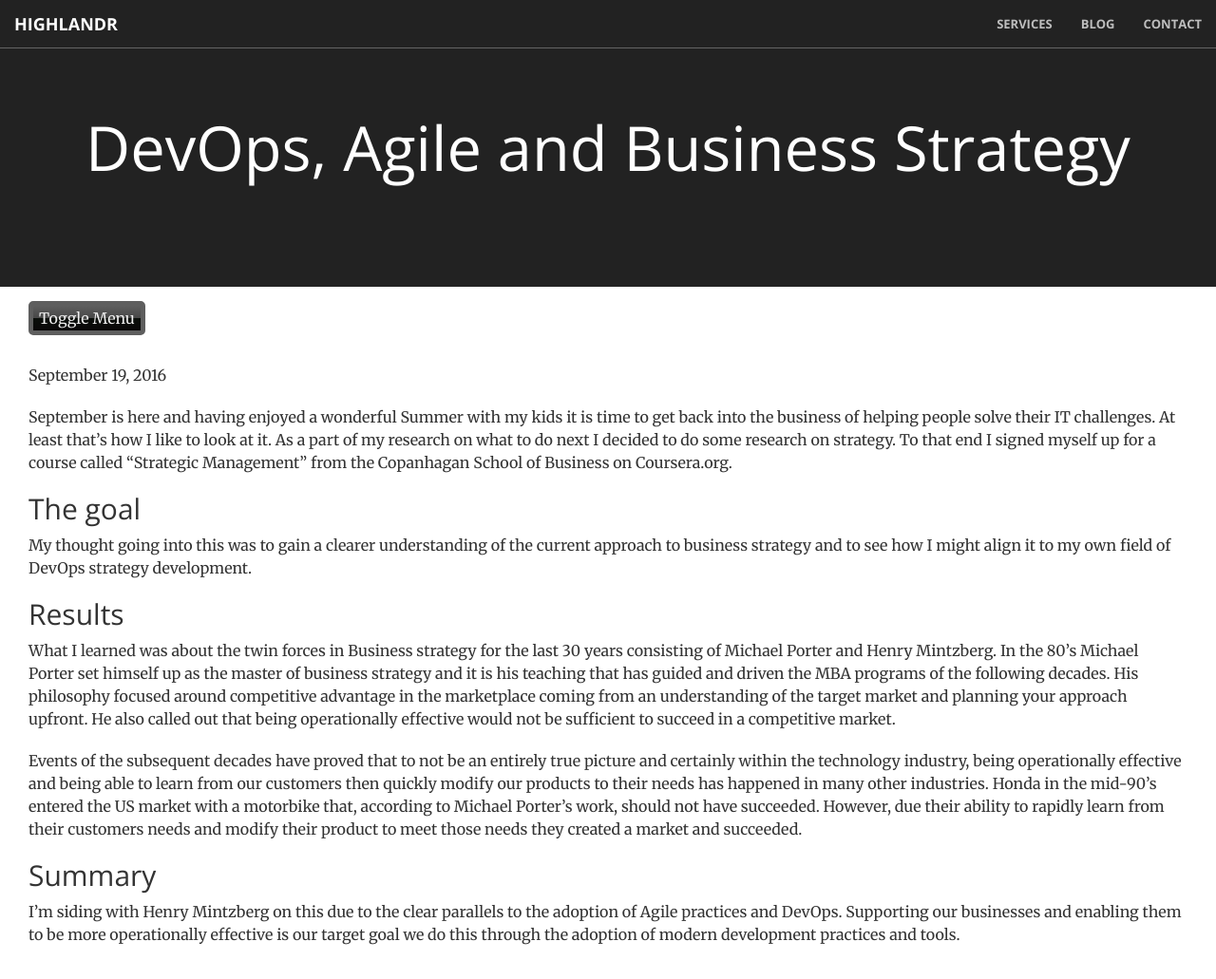
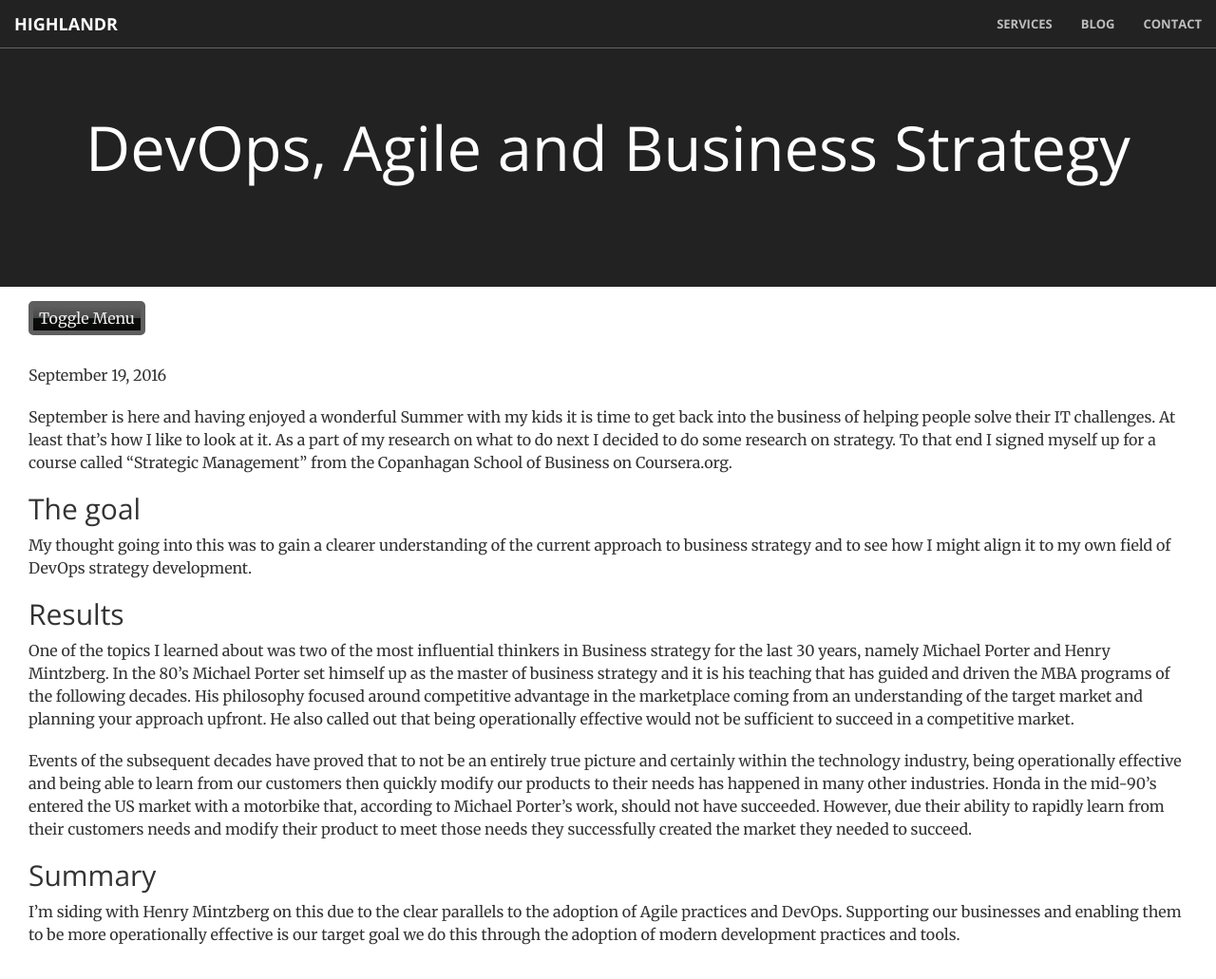
Before and after one commit to highlandrulz/highlandr, a Jekyll site: the page built from _posts/2016-09-19-MoreDevOps.markdown, in a window 1280 px wide and 1031 px high. Shown: the whole window at 95% size. Built offline with Jekyll 4.4.1, drawn with Linux system fonts in a browser that asks for light colours.

Commit message:
Fixed content

```diff
--- a/_posts/2016-09-19-MoreDevOps.markdown
+++ b/_posts/2016-09-19-MoreDevOps.markdown
@@ -16,7 +16,7 @@ My thought going into this was to gain a clearer understanding of the current ap
 and to see how I might align it to my own field of DevOps strategy development.
 
 ## Results
-What I learned was about the twin forces in Business strategy for the last 30 years consisting of Michael Porter
+One of the topics I learned about was two of the most influential thinkers in Business strategy for the last 30 years, namely Michael Porter
 and Henry Mintzberg. In the 80's Michael Porter set himself up as the master of business strategy and it is his teaching
 that has guided and driven the MBA programs of the following decades. His philosophy focused around competitive
 advantage in the marketplace coming from an understanding of the target market and planning your approach upfront.
@@ -27,7 +27,7 @@ Events of the subsequent decades have proved that to not be an entirely true pic
 industry, being operationally effective and being able to learn from our customers then quickly modify our products to
 their needs has happened in many other industries. Honda in the mid-90's entered the US market with a motorbike that,
 according to Michael Porter's work, should not have succeeded. However, due their ability to rapidly learn from their
-customers needs and modify their product to meet those needs they created a market and succeeded.
+customers needs and modify their product to meet those needs they successfully created the market they needed to succeed.
 
 ## Summary
 I'm siding with Henry Mintzberg on this due to the clear parallels to the adoption of Agile practices and DevOps.
```
